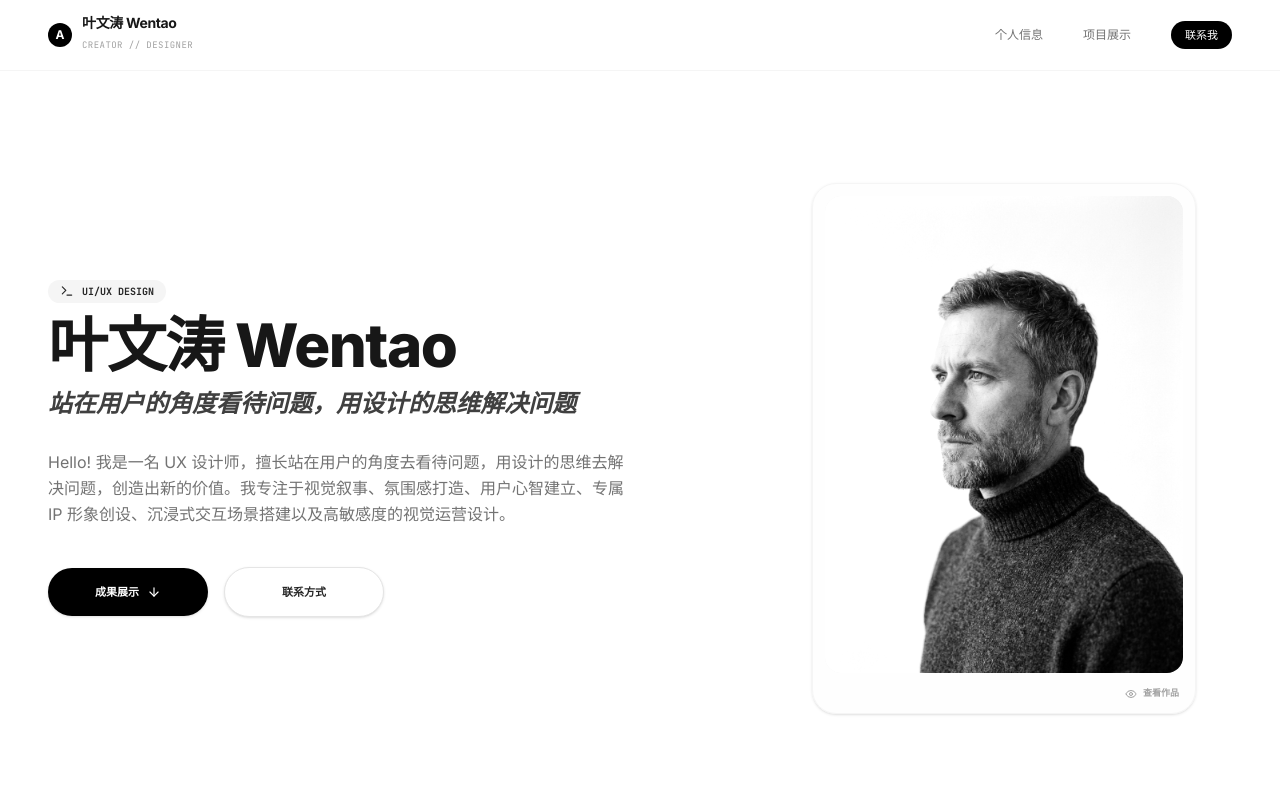
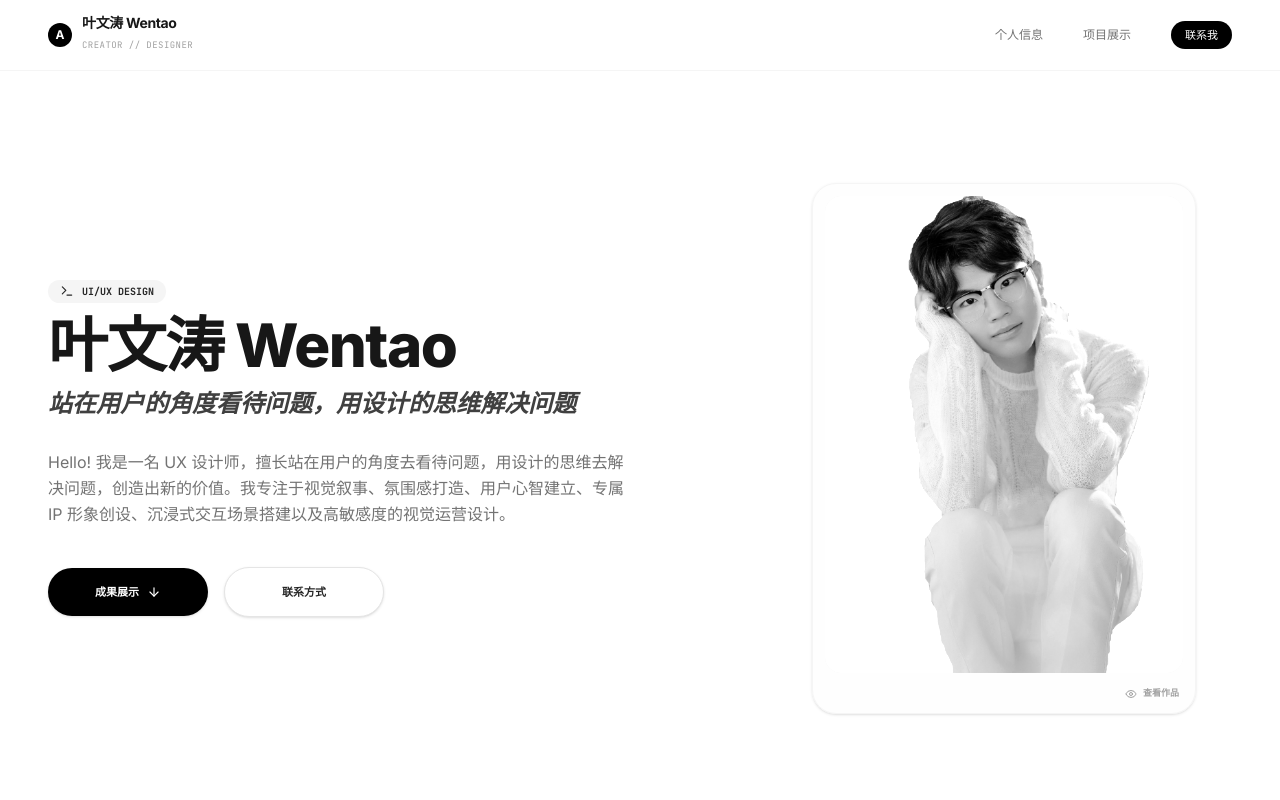
Before and after one commit to ywt888/-, a React (Vite) app: page / in a window 1280 px wide. Shown: the top 800 px of the page. Built offline with nearby package versions, Linux system fonts and the light colour scheme; a web font is replaced by a local one.

Commit message:
Update data.ts

```diff
--- a/src/data.ts
+++ b/src/data.ts
@@ -609,7 +609,7 @@ export const ARTICLES: Article[] = [
 ];
 
 export const IMAGES = {
-  founderPortrait: "/src/assets/images/founder_portrait_1779277018368.png",
+  founderPortrait: "/images/ywtzp.jpg",
   // List of high-fidelity Unsplash mockups that match each slide perfectly
   douyinPresets: [
     "/images/project1-1.png",
```
